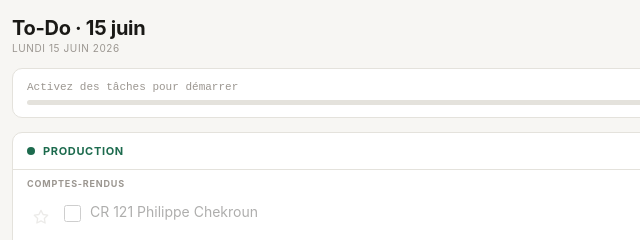
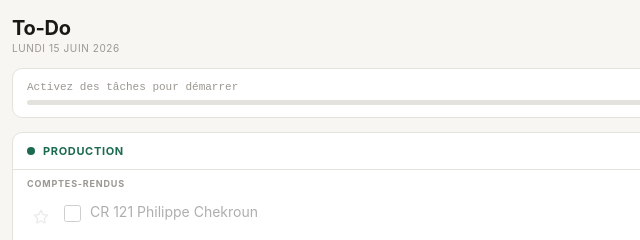
Before and after one commit to fredericlassale-ai/todo-frederic, a plain HTML site: page index.html in a window 1280 px wide. Shown: the top 240 px of the page, 0-640 px from the left. Drawn offline with Linux system fonts and the light colour scheme.

Commit message:
Titre intemporel - TDL

```diff
--- a/index.html
+++ b/index.html
@@ -3,7 +3,7 @@
 <head>
 <meta charset="UTF-8">
 <meta name="viewport" content="width=device-width, initial-scale=1.0, maximum-scale=1.0">
-<title>To-Do · 15 juin 2026</title>
+<title>TDL</title>
 <style>
   * { box-sizing: border-box; margin: 0; padding: 0; -webkit-tap-highlight-color: transparent; }
   body { font-family: -apple-system, BlinkMacSystemFont, 'Segoe UI', sans-serif; background: #F7F6F3; color: #1A1916; padding: 16px 12px 80px; min-height: 100vh; }
@@ -61,7 +61,7 @@
 
 <div class="header">
   <div>
-    <h1>To-Do · 15 juin</h1>
+    <h1>To-Do</h1>
     <div class="date" id="dateEl"></div>
   </div>
   <div class="switcher">
```
